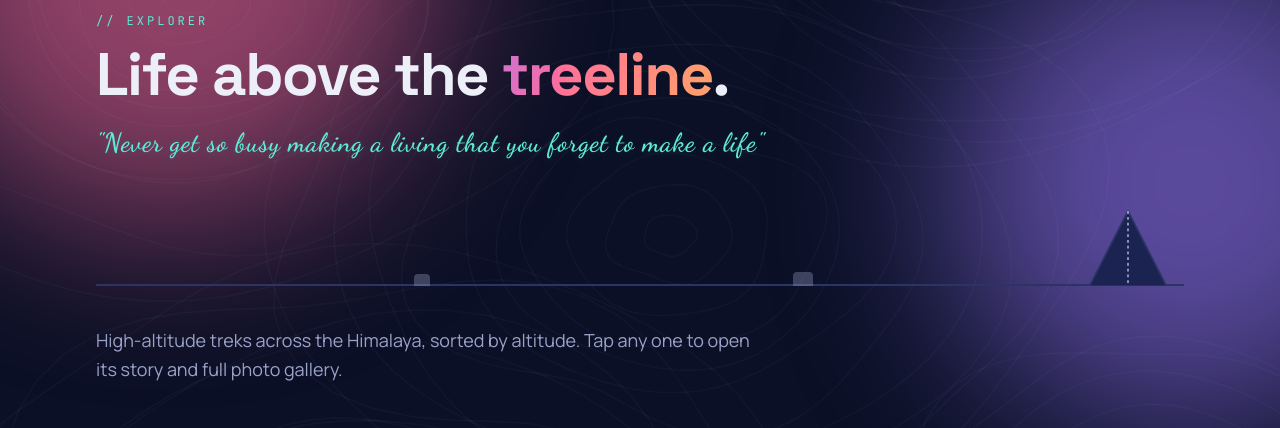
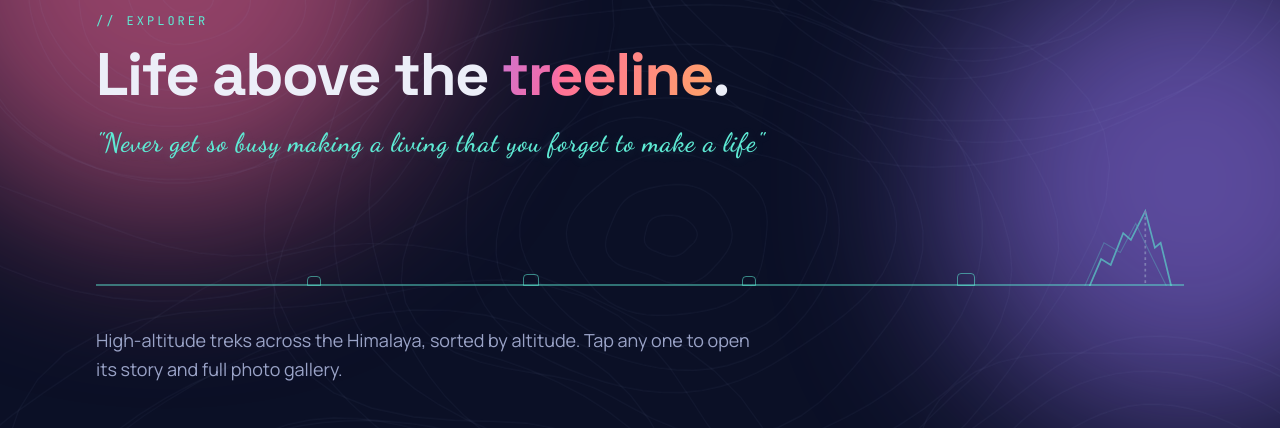
Before and after one commit to PankajChauhanji/my_portfolio, a Flask app: page /explorer/ in a window 1280 px wide. Shown: the part 164-592 px from the top of the page. Run offline with Flask 3, Linux system fonts and the light colour scheme; some libraries are stand-ins or nearby versions.

Commit message:
updated animations of person and explorer page

```diff
--- a/static/css/explorer.css
+++ b/static/css/explorer.css
@@ -27,29 +27,45 @@ html.dark .cursive-quote {
   left: 0;
   right: 0;
   height: 2px;
-  background: var(--border);
+  background: var(--glacier);
+  opacity: 0.45;
 }
 
 #runner-container .boulder {
   position: absolute;
   bottom: 20px;
   border-radius: 4px 4px 0 0;
-  background: var(--text-muted);
-  opacity: 0.35;
+  background: transparent;
+  border: 1.8px solid var(--glacier);
+  opacity: 0.55;
 }
 
 #runner-container .boulder-1 {
-  left: 30%;
+  left: 20%;
+  width: 14px;
+  height: 10px;
+  margin-left: -7px;
+}
+
+#runner-container .boulder-2 {
+  left: 40%;
   width: 16px;
   height: 12px;
   margin-left: -8px;
 }
 
-#runner-container .boulder-2 {
-  left: 65%;
-  width: 20px;
-  height: 14px;
-  margin-left: -10px;
+#runner-container .boulder-3 {
+  left: 60%;
+  width: 14px;
+  height: 10px;
+  margin-left: -7px;
+}
+
+#runner-container .boulder-4 {
+  left: 80%;
+  width: 18px;
+  height: 13px;
+  margin-left: -9px;
 }
 
 #runner-container .mountain-container {
@@ -64,7 +80,8 @@ html.dark .cursive-quote {
 #runner-container .mountain-container svg {
   width: 100%;
   height: 100%;
-  color: var(--border);
+  color: var(--glacier);
+  opacity: 0.6;
 }
 
 #runner-character {
--- a/static/js/explorer.js
+++ b/static/js/explorer.js
@@ -11,8 +11,10 @@ document.addEventListener("DOMContentLoaded", function () {
   }
 
   var frames = {
-    run: char.querySelector(".frame-run"),
+    run1: char.querySelector(".frame-run1"),
+    run2: char.querySelector(".frame-run2"),
     jump: char.querySelector(".frame-jump"),
+    fall: char.querySelector(".frame-fall"),
     climb: char.querySelector(".frame-climb"),
     celebrate: char.querySelector(".frame-celebrate")
   };
@@ -28,24 +30,26 @@ document.addEventListener("DOMContentLoaded", function () {
   }
 
   // Animation constants
-  var runSpeed = 0.55; // percentage progress per frame (calibrated for a nice running pace)
-  var climbSpeed = 0.65; // pixels per frame
-  var jumpHeight = 22; // max jump height in pixels
+  var runSpeed = 0.11; // Half slower for clear slow motion
+  var climbSpeed = 0.16; // Half slower climbing speed
+  var fallSpeed = 1.2; // Match slow motion fall speed
+  var jumpHeight = 22; // Max jump height in pixels
 
   // State variables
   var progress = 0; // 0 to 100% of the running track
   var climbY = 0; // pixels climbed (up to 72px)
   var celebrateTime = 0; // tick counter for celebration
-  var state = "run"; // 'run', 'jump', 'climb', 'celebrate', 'wait'
+  var state = "run"; // 'run', 'jump', 'climb', 'fall', 'wait_after_fall', 'celebrate', 'wait'
   var jumpStartProgress = 0;
+  var hasFallen = false; // flag to only slip once per climb
+  var runFrameToggle = 0; // counter to cycle leg movements
 
   // Track geometry (relative to container size)
-  var startX = 0;
   var endX = 0;
 
   function getEndX() {
-    // 64px offset aligns the center of the 28px character with the mountain rope
-    return container.clientWidth - 64;
+    // 53px offset aligns the center of the 28px character with the rope peak at x=68
+    return container.clientWidth - 53;
   }
 
   function tick() {
@@ -59,17 +63,29 @@ document.addEventListener("DOMContentLoaded", function () {
         setFrame("climb");
       }
 
-      // Check jumping over rocks
-      // Rock 1 at 30% progress
-      if (state === "run" && progress >= 26 && progress <= 34) {
+      // Check jumping over 4 rocks:
+      // Rock 1 at 20%
+      if (state === "run" && progress >= 16 && progress <= 24) {
         state = "jump";
-        jumpStartProgress = 26;
+        jumpStartProgress = 16;
         setFrame("jump");
       }
-      // Rock 2 at 65% progress
-      if (state === "run" && progress >= 61 && progress <= 69) {
+      // Rock 2 at 40%
+      if (state === "run" && progress >= 36 && progress <= 44) {
         state = "jump";
-        jumpStartProgress = 61;
+        jumpStartProgress = 36;
+        setFrame("jump");
+      }
+      // Rock 3 at 60%
+      if (state === "run" && progress >= 56 && progress <= 64) {
+        state = "jump";
+        jumpStartProgress = 56;
+        setFrame("jump");
+      }
+      // Rock 4 at 80%
+      if (state === "run" && progress >= 76 && progress <= 84) {
+        state = "jump";
+        jumpStartProgress = 76;
         setFrame("jump");
       }
 
@@ -77,12 +93,20 @@ document.addEventListener("DOMContentLoaded", function () {
       var posX = (progress / 100) * endX;
       var posY = 0;
 
-      if (state === "jump") {
-        // Simple parabolic arc: y = -sin(progress) * height
+      if (state === "run") {
+        // Toggle running frames to create leg-pumping movement instead of sliding
+        runFrameToggle += 1;
+        if (Math.floor(runFrameToggle / 20) % 2 === 0) {
+          setFrame("run1");
+        } else {
+          setFrame("run2");
+        }
+      } else if (state === "jump") {
+        // Parabolic jump arc: y = -sin(progress) * height
         var jumpProgress = (progress - jumpStartProgress) / 8; // jump duration is 8% progress
         if (jumpProgress >= 1.0) {
           state = "run";
-          setFrame("run");
+          setFrame("run1");
           posY = 0;
         } else {
           posY = -Math.sin(jumpProgress * Math.PI) * jumpHeight;
@@ -96,11 +120,33 @@ document.addEventListener("DOMContentLoaded", function () {
 
     } else if (state === "climb") {
       climbY += climbSpeed;
-      if (climbY >= 72) { // height of the mountain peak rope
+
+      // Story detail: Slip and fall back down halfway up the first time
+      if (!hasFallen && climbY >= 35) {
+        state = "fall";
+        setFrame("fall");
+      } else if (climbY >= 72) { // Reached the peak
         climbY = 72;
         state = "celebrate";
         setFrame("celebrate");
         celebrateTime = 0;
+      }
+
+      var posX = endX;
+      var posY = -climbY;
+      char.style.transform = "translate3d(" + posX + "px, " + posY + "px, 0)";
+
+    } else if (state === "fall") {
+      climbY -= fallSpeed; // falling speed
+      if (climbY <= 0) {
+        climbY = 0;
+        state = "wait_after_fall";
+        setFrame("run1");
+        setTimeout(function() {
+          state = "climb";
+          setFrame("climb");
+          hasFallen = true; // climb successfully next time
+        }, 750); // Pause for 750ms on the ground before trying again
       }
       var posX = endX;
       var posY = -climbY;
@@ -114,7 +160,7 @@ document.addEventListener("DOMContentLoaded", function () {
       var posY = -72 + jumpOffset;
       char.style.transform = "translate3d(" + posX + "px, " + posY + "px, 0)";
 
-      if (celebrateTime >= 150) { // celebrate for about 2.5 seconds
+      if (celebrateTime >= 150) { // celebrate for 2.5s
         state = "wait";
         char.style.opacity = "0";
         setTimeout(function() {
@@ -122,9 +168,11 @@ document.addEventListener("DOMContentLoaded", function () {
           progress = 0;
           climbY = 0;
           celebrateTime = 0;
+          hasFallen = false;
           state = "run";
-          setFrame("run");
-        }, 1500); // wait 1.5s before repeating
+          setFrame("run1");
+          runFrameToggle = 0;
+        }, 1500); // Wait 1.5s before repeating
       }
     }
 
@@ -134,5 +182,5 @@ document.addEventListener("DOMContentLoaded", function () {
   // Start the animation
   setTimeout(function() {
     tick();
-  }, 1200); // Start 1.2s after load
+  }, 1200); // Start 1.2s after page load
 });
--- a/templates/explorer.html
+++ b/templates/explorer.html
@@ -19,39 +19,65 @@
     <!-- Boulders -->
     <div class="boulder boulder-1"></div>
     <div class="boulder boulder-2"></div>
+    <div class="boulder boulder-3"></div>
+    <div class="boulder boulder-4"></div>
 
     <!-- Mountain and Rope -->
     <div class="mountain-container">
       <svg viewBox="0 0 100 100" fill="none" stroke="currentColor" stroke-width="1.8">
-        <!-- Mountain Peak -->
-        <polygon points="10,100 50,22 90,100" fill="var(--surface-2)" />
-        <!-- Rope -->
-        <line x1="50" y1="22" x2="50" y2="100" stroke="var(--text-muted)" stroke-dasharray="3,3" />
+        <!-- Background Mountain Peak (Depth Layer) -->
+        <path d="M 5,100 L 25,55 L 42,65 L 58,35 L 75,70 L 90,100" stroke-width="1.2" style="opacity:0.45" />
+        <!-- Foreground Jagged Mountain Peak -->
+        <path d="M 10,100 L 22,72 L 32,78 L 45,45 L 53,52 L 68,22 L 78,60 L 84,55 L 95,100" />
+        <!-- Rope hanging from the highest summit peak (68, 22) -->
+        <line x1="68" y1="22" x2="68" y2="100" stroke="var(--text-muted)" stroke-dasharray="3,3" />
       </svg>
     </div>
 
     <!-- Character -->
     <div id="runner-character">
-      <!-- Run Frame -->
-      <div class="runner-frame frame-run w-full h-full">
+      <!-- Run Frame 1 -->
+      <div class="runner-frame frame-run1 w-full h-full">
         <svg viewBox="0 0 24 24" class="w-full h-full" fill="none" stroke="currentColor" stroke-width="2.2" stroke-linecap="round" stroke-linejoin="round" style="color:var(--text)">
           <circle cx="12" cy="5" r="2.2" fill="currentColor"/>
-          <line x1="12" y1="7.2" x2="10" y2="13.5" />
-          <path d="M12 9.2 L16.5 11 L19 9" />
-          <path d="M12 9.2 L8 11.2 L5.5 13" />
-          <path d="M10 13.5 L14.5 16.5 L11.5 20.5" />
-          <path d="M10 13.5 L7 16.5 L9.5 21" />
+          <line x1="12" y1="7.2" x2="11.5" y2="13" />
+          <path d="M12 8.5 L15.5 10.5 L18 8.5" />
+          <path d="M12 8.5 L8.5 10 L6 12" />
+          <path d="M11.5 13 L14.5 16 L12.5 20.5" />
+          <path d="M11.5 13 L8.5 15.5 L10.5 19.5" />
+        </svg>
+      </div>
+      <!-- Run Frame 2 -->
+      <div class="runner-frame frame-run2 w-full h-full hidden">
+        <svg viewBox="0 0 24 24" class="w-full h-full" fill="none" stroke="currentColor" stroke-width="2.2" stroke-linecap="round" stroke-linejoin="round" style="color:var(--text)">
+          <circle cx="12" cy="5" r="2.2" fill="currentColor"/>
+          <line x1="12" y1="7.2" x2="12.5" y2="13" />
+          <path d="M12 8.5 L9 10.5 L6.5 8.5" />
+          <path d="M12 8.5 L15 10 L17.5 12" />
+          <path d="M12.5 13 L9.5 16 L11.5 20.5" />
+          <path d="M12.5 13 L15.5 15.5 L13.5 19.5" />
         </svg>
       </div>
       <!-- Jump Frame -->
       <div class="runner-frame frame-jump w-full h-full hidden">
         <svg viewBox="0 0 24 24" class="w-full h-full" fill="none" stroke="currentColor" stroke-width="2.2" stroke-linecap="round" stroke-linejoin="round" style="color:var(--text)">
           <circle cx="12" cy="4.2" r="2.2" fill="currentColor"/>
-          <line x1="12" y1="6.4" x2="12" y2="12.5" />
-          <path d="M12 8.4 L17 6.5 L19.5 8" />
-          <path d="M12 8.4 L7 6.5 L4.5 8" />
-          <path d="M12 12.5 L9.5 15.5 L11 18.5" />
-          <path d="M12 12.5 L14.5 15.5 L13 18.5" />
+          <line x1="12" y1="6.4" x2="12" y2="11.5" />
+          <path d="M12 8.4 L16.5 5.5 L19.5 6.5" />
+          <path d="M12 8.4 L7.5 5.5 L4.5 6.5" />
+          <path d="M12 11.5 L9 14.5 L11.5 17.5" />
+          <path d="M12 11.5 L15 14.5 L12.5 17.5" />
+        </svg>
+      </div>
+      <!-- Fall Frame -->
+      <div class="runner-frame frame-fall w-full h-full hidden">
+        <svg viewBox="0 0 24 24" class="w-full h-full" fill="none" stroke="currentColor" stroke-width="2.2" stroke-linecap="round" stroke-linejoin="round" style="color:var(--text)">
+          <circle cx="11" cy="6" r="2.2" fill="currentColor"/>
+          <line x1="12" y1="8.2" x2="14" y2="14.5" />
+          <path d="M12 9.5 L15 13.5 L18 15" />
+          <path d="M12 9.5 L8.5 7 L5.5 5.5" />
+          <path d="M14 14.5 L10 17 L8 21" />
+          <path d="M14 14.5 L16.5 18 L19 17.5" />
         </svg>
       </div>
       <!-- Climb Frame -->
```
